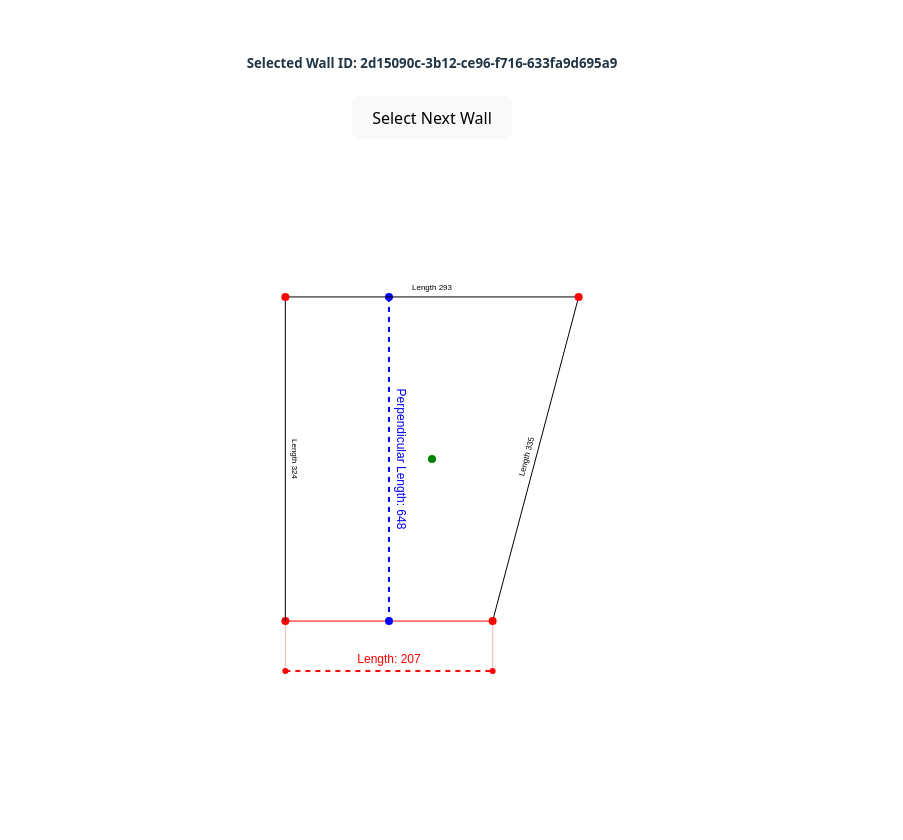
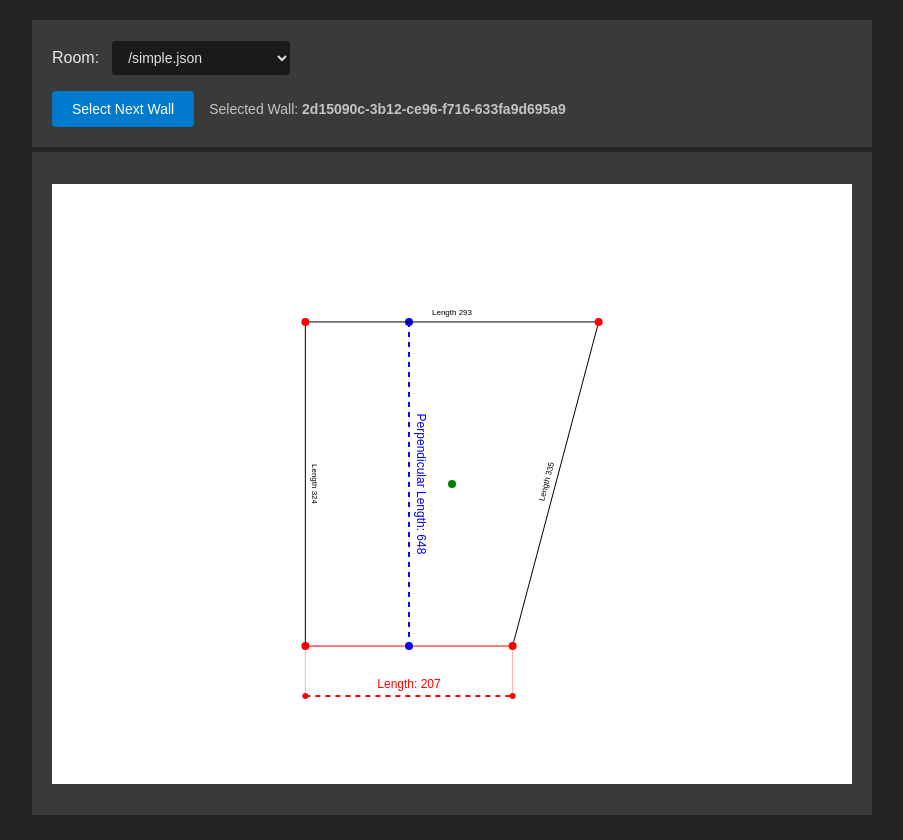
Before and after one commit to araujopdro/docusketch, a Vue app: page / in a window 1280 px wide. Shown: the whole page, without its empty margins (208-1111 px from the left). Before the commit the page ends 811 px from the top, so only its background shows below. Built offline with nearby package versions, Linux system fonts and the light colour scheme.

Commit message:
components refactoring, room selection and styles

```diff
--- a/index.html
+++ b/index.html
@@ -7,7 +7,7 @@
     <title>docusketch-test</title>
   </head>
   <body>
-    <div id="app"></div>
+    <main id="app"></main>
     <script type="module" src="/src/main.js"></script>
   </body>
 </html>
--- a/src/App.vue
+++ b/src/App.vue
@@ -1,25 +1,194 @@
+<template>
+  <section class="control-panel">
+    <div class="room-selection">
+      <h3>Room: </h3>
+      <select v-model="roomSketcherStore.selectedRoomIndex" :disabled="roomSketcherStore.loadingMessage"
+        @change="handleRoomLoading(roomSketcherStore.selectedRoomIndex)">
+        <option v-for="(roomFile, index) in roomSketcherStore.roomFiles" :key="index" :value="index">
+          {{ roomFile }}
+        </option>
+      </select>
+    </div>
+    <div class="wall-selection">
+      <button
+        id="wall-next-button"
+        @click="roomSketcherStore.selectNextWall()"
+        :disabled="!roomSketcherStore.roomData || roomSketcherStore.loadingMessage"
+        >Select Next Wall</button>
+      <h5>Selected Wall: <strong>{{ roomSketcherStore.selectedWall.id }}</strong></h5>
+    </div>
+  </section>
+
+  <section class="room-display">
+    <div v-if="roomSketcherStore.hasError" class="error-message">
+      {{ roomSketcherStore.errorMessage }}
+    </div>
+
+    <div v-if="roomSketcherStore.loadingMessage" class="loading-message">
+      {{ roomSketcherStore.loadingMessage }}
+    </div>
+    <RoomRenderer v-else-if="!roomSketcherStore.loadingMessage && roomSketcherStore.roomData" />
+  </section>
+
+</template>
+
 <script setup>
+import { onMounted } from 'vue';
 import RoomRenderer from './components/RoomRenderer.vue'
-import { useRoomSketcherStore } from './stores/useRoomSketcherStore';
+
+import { useRoomSketcherStore } from './stores/useRoomSketcherStore.js'
+import { loadRoom } from './composable/useGetRoomAPI.js'
+import { CalculateRoomDimensions } from './utils/CalculateRoomDimensions.js'
+
 const roomSketcherStore = useRoomSketcherStore();
+
+onMounted(() => {
+  roomSketcherStore.clearError();
+  handleRoomLoading();
+});
+
+function handleRoomLoading(roomIndex = null) {
+  roomSketcherStore.clearRoomData();
+  loadRoom(roomIndex).then(async (data) => {
+    console.log('Room data loaded:', data)
+    roomSketcherStore.setRoomData(data)
+
+    roomSketcherStore.setLoading("Calculating room measurements...")
+    await new Promise(resolve => setTimeout(resolve, 1000))
+
+    const calculatedDimensions = CalculateRoomDimensions(roomSketcherStore.roomData)
+    roomSketcherStore.setRoomDimensions(calculatedDimensions)
+    console.log('Calculated Room Dimensions:', calculatedDimensions)
+
+    roomSketcherStore.setSelectedWall(roomSketcherStore.roomData.walls[0], 0)
+  })
+}
+
 
 </script>
 
-<template>
-  <div v-if="roomSketcherStore.hasError" class="error-message">
-    {{ roomSketcherStore.errorMessage }}
-  </div>
+<style scoped>
+.control-panel {
+  padding: 20px;
+  display: flex;
+  flex-direction: column;
+  gap: 15px;
+  align-items: start;
+}
 
-  <div v-if="roomSketcherStore.loading" class="loading">
-    Loading room...
-  </div>
-  <div v-else-if="!roomSketcherStore.loading && roomSketcherStore.roomData">
-    <div class="control-panel">
-      <h5>Selected Wall ID: {{ roomSketcherStore.selectedWall.id }}</h5>
-      <button id="wall-next-button" @click="roomSketcherStore.selectNextWall()">Select Next Wall</button>
-    </div>
-    <RoomRenderer />
-  </div>
-</template>
+.room-selection {
+  display: flex;
+  align-items: center;
+  gap: 12px;
+}
 
-<style scoped></style>
+.room-selection h3 {
+  margin: 0;
+  font-size: 16px;
+  font-weight: 500;
+}
+
+.room-selection select {
+  padding: 8px 12px;
+  font-size: 14px;
+  color: rgba(255, 255, 255, 0.87);
+  background-color: #1a1a1a;
+  border: 1px solid #3a3a3a;
+  border-radius: 4px;
+  cursor: pointer;
+  min-width: 180px;
+  transition: all 0.2s;
+}
+
+.room-selection select:hover:not(:disabled) {
+  border-color: #007acc;
+  background-color: #2a2a2a;
+}
+
+.room-selection select:focus {
+  outline: none;
+  border-color: #007acc;
+  box-shadow: 0 0 0 2px rgba(0, 122, 204, 0.3);
+}
+
+.room-selection select:disabled {
+  opacity: 0.4;
+  cursor: not-allowed;
+}
+
+.wall-selection {
+  display: flex;
+  align-items: center;
+  gap: 15px;
+}
+
+.wall-selection button {
+  padding: 10px 20px;
+  font-size: 14px;
+  font-weight: 500;
+  background: #007acc;
+  color: white;
+  border: none;
+  border-radius: 4px;
+  cursor: pointer;
+  transition: background-color 0.2s;
+}
+
+.wall-selection button:disabled {
+  background: #3a3a3a;
+  color: rgba(255, 255, 255, 0.3);
+  cursor: not-allowed;
+  opacity: 0.5;
+}
+
+.wall-selection button:hover {
+  background: #0096ff;
+}
+
+.wall-selection button:active {
+  background: #005a9e;
+}
+
+.wall-selection h5 {
+  margin: 0;
+  font-size: 14px;
+  font-weight: 400;
+  opacity: 0.8;
+}
+
+.wall-selection .wall-id {
+  font-family: 'Courier New', monospace;
+  font-size: 12px;
+  color: #007acc;
+}
+
+.control-panel, .room-display {
+  width: 100%;
+  background-color: rgba(255, 255, 255, 0.1);
+  padding: 20px;
+  margin-bottom: 5px;
+}
+
+.room-display {
+  height: 100%;
+  display: flex;
+  justify-content: center;
+  align-items: center;
+}
+
+.error-message {
+  background: #3a1515;
+  color: #ff6b6b;
+  padding: 15px;
+  border-radius: 4px;
+  border: 1px solid #5a2020;
+  margin-bottom: 20px;
+}
+
+.loading-message {
+  padding: 20px;
+  text-align: center;
+  font-size: 16px;
+  opacity: 0.7;
+}
+</style>
--- a/src/components/RoomRenderer.vue
+++ b/src/components/RoomRenderer.vue
@@ -1,10 +1,6 @@
 <template>
   <div class="room-renderer">
-    <canvas
-      ref="canvasRef"
-      :width="canvasProps.width"
-      :height="canvasProps.height"
-      >
+    <canvas ref="canvasRef" :width="canvasProps.width" :height="canvasProps.height">
     </canvas>
   </div>
 </template>
@@ -53,10 +49,6 @@ watch(() => roomSketcherStore.selectedWall, (newWall) => {
 </script>
 
 <style scoped>
-.room-renderer {
-  padding: 20px;
-}
-
 canvas {
   background: white;
   display: block;
--- a/src/composable/useGetRoomAPI.js
+++ b/src/composable/useGetRoomAPI.js
@@ -1,31 +1,34 @@
 import { useRoomSketcherStore } from '../stores/useRoomSketcherStore'
 
-export async function loadRoom(roomFileUrl = null) {
+export async function loadRoom(roomIndex = null) {
   const roomSketcherStore = useRoomSketcherStore()
   try {
-    roomSketcherStore.setLoading(true)
+    roomSketcherStore.setLoading("Loading room data...")
     roomSketcherStore.clearError()
 
     //wait a few seconds for dramatic effect
-    await new Promise(resolve => setTimeout(resolve, 1200))
+    await new Promise(resolve => setTimeout(resolve, 1000))
 
-    //const roomUrls = ['/simple.json', '/t_shape.json', '/triangle.json', '/no_room_data.json']
-    const roomUrls = ['/simple.json', '/t_shape.json', '/triangle.json']
-    const response = await fetch(roomUrls[Math.floor(Math.random() * roomUrls.length)])
+    let selectedRoomUrl
+    if (roomIndex !== null && roomIndex >= 0 && roomIndex < roomSketcherStore.roomFiles.length) {
+      selectedRoomUrl = roomSketcherStore.roomFiles[roomIndex]
+    } else {
+      const roomFilesLength = roomSketcherStore.roomFiles.length
+      const randomIndex = Math.floor(Math.random() * (roomFilesLength - 1))
+      selectedRoomUrl = roomSketcherStore.roomFiles[randomIndex]
+    }
 
-    let roomData
-    try {
-      roomData = await response.json()
-      if (!roomDataValidator(roomData)) {
-        roomSketcherStore.setError('Invalid room data format')
-        throw new Error('Invalid room data format')
-      }
+    const response = await fetch(selectedRoomUrl)
 
-      return roomData
-    } catch (parseError) {
-      roomSketcherStore.setError('Failed to parse room data')
-      throw new Error('Failed to parse room data')
+    const roomData = await response.json()
+
+    // Validate room data structure
+    if (!roomDataValidator(roomData)) {
+      throw new Error('Invalid room data format')
     }
+
+    roomData.url = selectedRoomUrl
+    return roomData
   } catch (error) {
     console.error('Error loading room:', error)
     roomSketcherStore.setError('Failed to load room data')
--- a/src/main.js
+++ b/src/main.js
@@ -3,23 +3,6 @@ import { createPinia } from 'pinia'
 import './style.css'
 import App from './App.vue'
 
-import { useRoomSketcherStore } from './stores/useRoomSketcherStore.js'
-import { loadRoom } from './composable/useGetRoomAPI.js'
-import { CalculateRoomDimensions } from './utils/CalculateRoomDimensions.js'
-
 const app = createApp(App)
 app.use(createPinia())
 app.mount('#app')
-
-const roomSketcherStore = useRoomSketcherStore()
-
-loadRoom().then(data => {
-  console.log('Room data loaded:', data)
-  roomSketcherStore.setRoomData(data)
-
-  roomSketcherStore.setSelectedWall(data.walls[0], 0)
-
-  const calculatedDimensions = CalculateRoomDimensions(roomSketcherStore.roomData)
-  roomSketcherStore.setRoomDimensions(calculatedDimensions)
-  console.log('Calculated Room Dimensions:', calculatedDimensions)
-})
--- a/src/stores/useRoomSketcherStore.js
+++ b/src/stores/useRoomSketcherStore.js
@@ -3,30 +3,40 @@ import { defineStore } from 'pinia'
 export const useRoomSketcherStore = defineStore('roomSketcher', {
   state: () => ({
     errorMessage: null,
-    loading: true,
+    loadingMessage: null,
+    roomFiles: ['/simple.json', '/t_shape.json', '/triangle.json', '/no_room_data.json'],
     roomData: null,
+    selectedRoomIndex: null,
     roomCalculatedDimensions: { width: 0, height: 0, centerX: 0, centerY: 0 },
-    selectedWallIndex: -1,
+    selectedWallIndex: null,
     selectedWall: { id: null },
   }),
   actions: {
     setError(errorMessage) {
       this.errorMessage = errorMessage
-      this.loading = false
+      this.loadingMessage = null
     },
 
     clearError() {
       this.errorMessage = null
     },
 
-    setLoading(isLoading) {
-      this.loading = isLoading
+    setLoading(loadingMessage) {
+      this.loadingMessage = loadingMessage
     },
 
     setRoomData(data) {
+      this.selectedRoomIndex = this.roomFiles.indexOf(data.url)
       this.roomData = data
       this.errorMessage = null
-      this.loading = false
+      this.loadingMessage = null
+    },
+
+    clearRoomData() {
+      this.roomData = null
+      this.selectedWall = { id: null }
+      this.selectedWallIndex = null
+      this.roomCalculatedDimensions = { width: 0, height: 0, centerX: 0, centerY: 0 }
     },
 
     setSelectedWall(wall, index) {
@@ -46,11 +56,12 @@ export const useRoomSketcherStore = defineStore('roomSketcher', {
 
     setRoomDimensions(dimensions) {
       this.roomCalculatedDimensions = dimensions
+      this.loadingMessage = null
     },
   },
 
   getters: {
     hasError: (state) => state.errorMessage,
-    isLoading: (state) => state.loading,
+    isLoading: (state) => state.loadingMessage !== null,
   }
 })
--- a/src/style.css
+++ b/src/style.css
@@ -1,79 +1,23 @@
-:root {
-  font-family: system-ui, Avenir, Helvetica, Arial, sans-serif;
-  line-height: 1.5;
-  font-weight: 400;
+html, body {
+  margin: 0;
+  padding: 0;
+  box-sizing: border-box;
+  height: 100%;
+  width: 100%;
 
-  color-scheme: light dark;
+  font-family: system-ui, sans-serif;
   color: rgba(255, 255, 255, 0.87);
   background-color: #242424;
-
-  font-synthesis: none;
-  text-rendering: optimizeLegibility;
-  -webkit-font-smoothing: antialiased;
-  -moz-osx-font-smoothing: grayscale;
-}
-
-a {
-  font-weight: 500;
-  color: #646cff;
-  text-decoration: inherit;
-}
-a:hover {
-  color: #535bf2;
-}
-
-body {
-  margin: 0;
-  display: flex;
-  place-items: center;
-  min-width: 320px;
-  min-height: 100vh;
-}
-
-h1 {
-  font-size: 3.2em;
-  line-height: 1.1;
-}
-
-button {
-  border-radius: 8px;
-  border: 1px solid transparent;
-  padding: 0.6em 1.2em;
-  font-size: 1em;
-  font-weight: 500;
-  font-family: inherit;
-  background-color: #1a1a1a;
-  cursor: pointer;
-  transition: border-color 0.25s;
-}
-button:hover {
-  border-color: #646cff;
-}
-button:focus,
-button:focus-visible {
-  outline: 4px auto -webkit-focus-ring-color;
-}
-
-.card {
-  padding: 2em;
 }
 
 #app {
-  max-width: 1280px;
+  height: 100%;
+  width: 800px;
   margin: 0 auto;
-  padding: 2rem;
-  text-align: center;
+  display: flex;
+  flex-direction: column;
+  justify-content: start;
+  align-items: start;
+  padding: 20px;
+  font-family: Arial, sans-serif;
 }
-
-@media (prefers-color-scheme: light) {
-  :root {
-    color: #213547;
-    background-color: #ffffff;
-  }
-  a:hover {
-    color: #747bff;
-  }
-  button {
-    background-color: #f9f9f9;
-  }
-}
```
